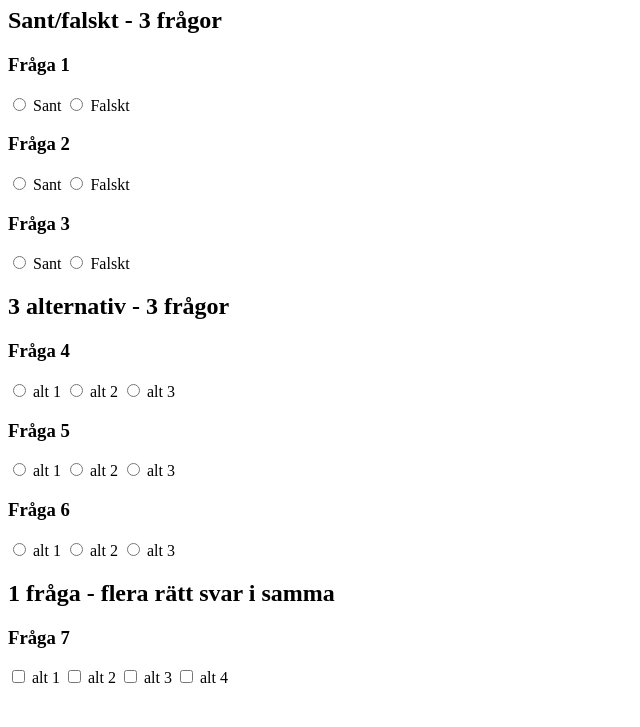
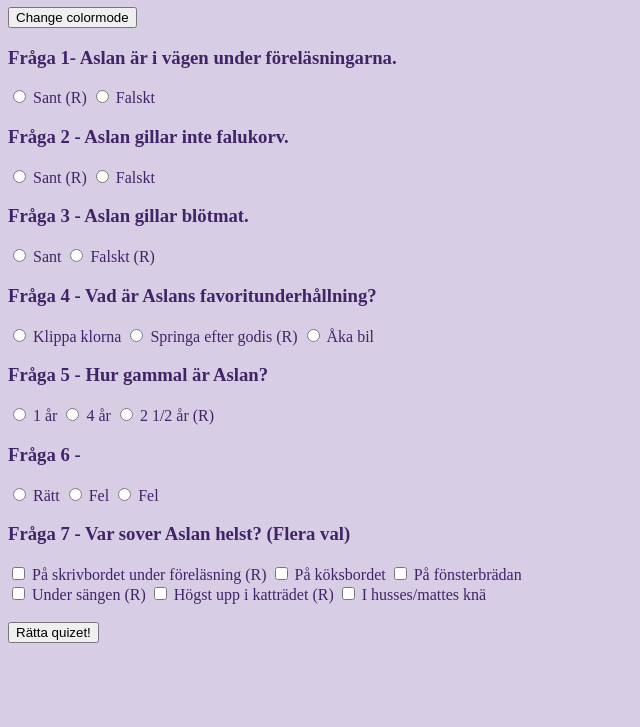
Before and after one commit to EmmaAslan/quiz-uppgift3, a plain HTML site: page index.html in a window 1280 px wide. Shown: the part 73-800 px from the top of the page, without its empty margins (0-640 px from the left). Drawn offline with Linux system fonts and the light colour scheme.

Commit message:
Update progress

```diff
--- a/index.html
+++ b/index.html
@@ -7,63 +7,86 @@
     <title>Document</title>
 </head>
 <body>
-    <h1>Inlämningsuppgift 3 - Quiz</h1>
+    <h1>Inlämningsuppgift 3 - DC Quiz</h1>
 
-    <h2>Sant/falskt - 3 frågor</h2>
-    <h3>Fråga 1</h3>
-    <input type="radio" name="question1" id="true1">
-    <label for="true1">Sant</label>
-    <input type="radio" name="question1" id="false1">
+    <button id="colorButton">Change colormode</button>
+
+
+<form action="">
+
+    <!-- <h2>Sant/falskt - 3 frågor</h2> -->
+    <h3>Fråga 1- Aslan är i vägen under föreläsningarna.</h3>
+    <input type="radio" name="question1" id="true1" value="true">
+    <label for="true1">Sant (R)</label>
+    <input type="radio" name="question1" id="false1" value="false">
     <label for="false1">Falskt</label>
 
-    <h3>Fråga 2</h3>
-    <input type="radio" name="question2" id="true2">
-    <label for="true2">Sant</label>
-    <input type="radio" name="question2" id="false2">
+    <h3>Fråga 2 - Aslan gillar inte falukorv.</h3>
+    <input type="radio" name="question2" id="true2" value="true">
+    <label for="true2">Sant (R)</label>
+    <input type="radio" name="question2" id="false2" value="false">
     <label for="false2">Falskt</label>
 
-    <h3>Fråga 3</h3>
-    <input type="radio" name="question3" id="true3">
+    <h3>Fråga 3 - Aslan gillar blötmat.</h3>
+    <input type="radio" name="question3" id="true3" value="false">
     <label for="true3">Sant</label>
-    <input type="radio" name="question3" id="false3">
-    <label for="false3">Falskt</label>
+    <input type="radio" name="question3" id="false3" value="true">
+    <label for="false3">Falskt (R)</label>
 
-    <h2>3 alternativ - 3 frågor</h2>
+    <!-- <h2>3 alternativ - 3 frågor</h2> -->
 
-    <h3>Fråga 4</h3>
-    <input type="radio" name="question4" id="option1">
-    <label for="option1">alt 1</label>
-    <input type="radio" name="question4" id="option2">
-    <label for="option2">alt 2</label>
-    <input type="radio" name="question4" id="option3">
-    <label for="option3">alt 3</label>
+    <h3>Fråga 4 - Vad är Aslans favoritunderhållning?</h3>
+    <input type="radio" name="question4" id="option1" value="false">
+    <label for="option1">Klippa klorna</label>
+    <input type="radio" name="question4" id="option2" value="true">
+    <label for="option2">Springa efter godis (R)</label>
+    <input type="radio" name="question4" id="option3" value="false">
+    <label for="option3">Åka bil</label>
 
-    <h3>Fråga 5</h3>
-    <input type="radio" name="question5" id="option4">
-    <label for="option4">alt 1</label>
-    <input type="radio" name="question5" id="option5">
-    <label for="option5">alt 2</label>
-    <input type="radio" name="question5" id="option6">
-    <label for="option6">alt 3</label>
+    <h3>Fråga 5 - Hur gammal är Aslan?</h3>
+    <input type="radio" name="question5" id="option4" value="false">
+    <label for="option4">1 år</label>
+    <input type="radio" name="question5" id="option5" value="false">
+    <label for="option5">4 år</label>
+    <input type="radio" name="question5" id="option6" value="true">
+    <label for="option6">2 1/2 år (R)</label>
 
-    <h3>Fråga 6</h3>
-    <input type="radio" name="question6" id="option7">
-    <label for="option7">alt 1</label>
-    <input type="radio" name="question6" id="option8">
-    <label for="option8">alt 2</label>
-    <input type="radio" name="question6" id="option9">
-    <label for="option9">alt 3</label>
+    <h3>Fråga 6 - </h3>
+    <input type="radio" name="question6" id="option7" value="true">
+    <label for="option7">Rätt</label>
+    <input type="radio" name="question6" id="option8" value="false">
+    <label for="option8">Fel</label>
+    <input type="radio" name="question6" id="option9" value="false">
+    <label for="option9">Fel</label>
 
-    <h2>1 fråga - flera rätt svar i samma</h2>
-    <h3>Fråga 7</h3>
-    <input type="checkbox" name="alt1" id="check1" />
-    <label for="check1">alt 1</label>
-    <input type="checkbox" name="alt2" id="check2" />
-    <label for="check2">alt 2</label>
-    <input type="checkbox" name="alt3" id="check3" />
-    <label for="check3">alt 3</label>
-    <input type="checkbox" name="alt4" id="check4" />
-    <label for="check4">alt 4</label>
+    <!-- <h2>1 fråga - flera rätt svar i samma</h2> -->
+
+    <h3>Fråga 7 - Var sover Aslan helst? (Flera val)</h3>
+    <div>
+        <input type="checkbox" name="alt1" id="check1"/>
+        <label for="check1">På skrivbordet under föreläsning (R)</label>
+        <input type="checkbox" name="alt4" id="check4"/>
+        <label for="check4">På köksbordet</label>
+        <input type="checkbox" name="alt2" id="check2"/>
+        <label for="check2">På fönsterbrädan</label>
+    </div>
+    <div>
+        <input type="checkbox" name="alt3" id="check3"/>
+        <label for="check3">Under sängen (R)</label>
+        <input type="checkbox" name="alt5" id="check5"/>
+        <label for="check5">Högst upp i katträdet (R) </label>
+        <input type="checkbox" name="alt6" id="check6"/>
+        <label for="check6">I husses/mattes knä</label>
+    </div>
+
+</form>
+
+<div>
+    <br> <button id="result">Rätta quizet!</button>
+</div>
+
+<h3 id="score"></h3>
+
 
 
     <script src="main.js"></script>
--- a/main.js
+++ b/main.js
@@ -0,0 +1,124 @@
+let colorButton = document.querySelector("#colorButton");
+let color = false;
+let resultButton = document.querySelector("#result");
+let score = document.querySelector("#score");
+
+document.body.style.backgroundColor = "#D7CDE5"
+document.body.style.color = "#402468";
+
+colorButton.addEventListener("click", () => {
+    if (color === false) {
+        document.body.style.backgroundColor = "#522F85";
+        document.body.style.color = "#D7CDE5";
+        color = true;
+    } else {
+        document.body.style.backgroundColor = "#D7CDE5";
+        document.body.style.color = "#522F85";
+        color = false;
+    }
+});
+
+let correct = document.querySelectorAll("[value='true']");
+console.log(correct);
+let counter = 0;
+
+resultButton.addEventListener("click", () => {
+    let trueAnswers = "";
+    correct.forEach((input) => {
+        if (input.checked) {
+            trueAnswers = input.value;
+            console.log("Ett rätt svar");
+            //score.textContent = trueAnswers;
+            counter++;
+        }
+    });
+    score.textContent = "Antal rätt: " + counter;
+});
+
+
+/*ATT GÖRA:
+- Skriva en fråga till fråga 6.
+- Se till att resultat-knappen bara kan tryckas på en gång.
+- Fixa fråga 7 + Räknas som ett poäng - hur??
+- Färga score efter antal rätt
+*/
+
+/* resultButton.addEventListener("click", function(event) => {
+    event.preventDefault();
+
+
+    //console.log("Hej");
+    // let trueOpt = document.getElementById("true1").value;
+    // if (trueOpt === true) {
+    //     console.log("Det funkar");
+    // }
+    // forEach
+
+})
+*/
+
+
+// FRÅGA 7
+let multiCorrect = [
+{
+    svar: "gul1",
+    isCorrect: true
+},
+{
+    svar: "grön1",
+    isCorrect: false
+},
+{
+    svar: "grön2",
+    isCorrect: false
+},
+{
+    svar: "grön3",
+    isCorrect: false
+},
+{
+    svar: "gul2",
+    isCorrect: true
+},
+{
+    svar: "grön4",
+    isCorrect: false
+}
+]
+
+let checkbox = document.querySelectorAll("input[type='checkbox']");
+/*
+resultButton.addEventListener("click", () => {
+    let filtreraRättSvar = multiCorrect.filter((multi) => multi.isCorrect === true);
+
+    //console.log(filtreraRättSvar)
+    if (filtreraRättSvar.checked) {
+        console.log("Funkar");
+        let poäng = document.createElement("p");
+        poäng.textContent = "1p";
+        score.appendChild(poäng);
+    }
+
+    function correctCheckbox(){
+
+    }
+
+    /*
+    checkbox.forEach((question)=> {
+       if (checkbox.isCorrect == true){
+          console.log("hej");
+       } else {
+           console.log("funkar inte");
+       }
+    })
+    */
+
+    /*
+    if (checkbox.isCorrect == true){
+        console.log("hej");
+    } else {
+        console.log("funkar inte");
+    }
+
+});
+*/
```
